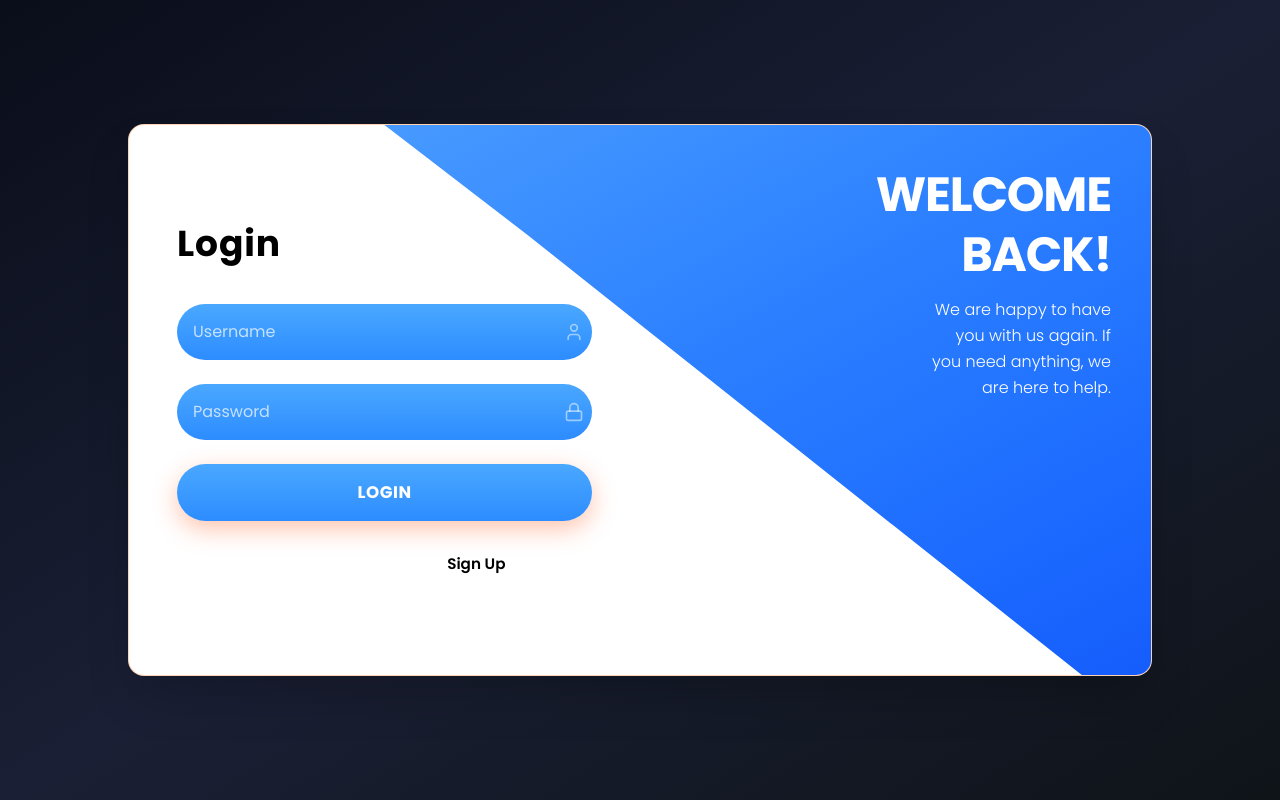
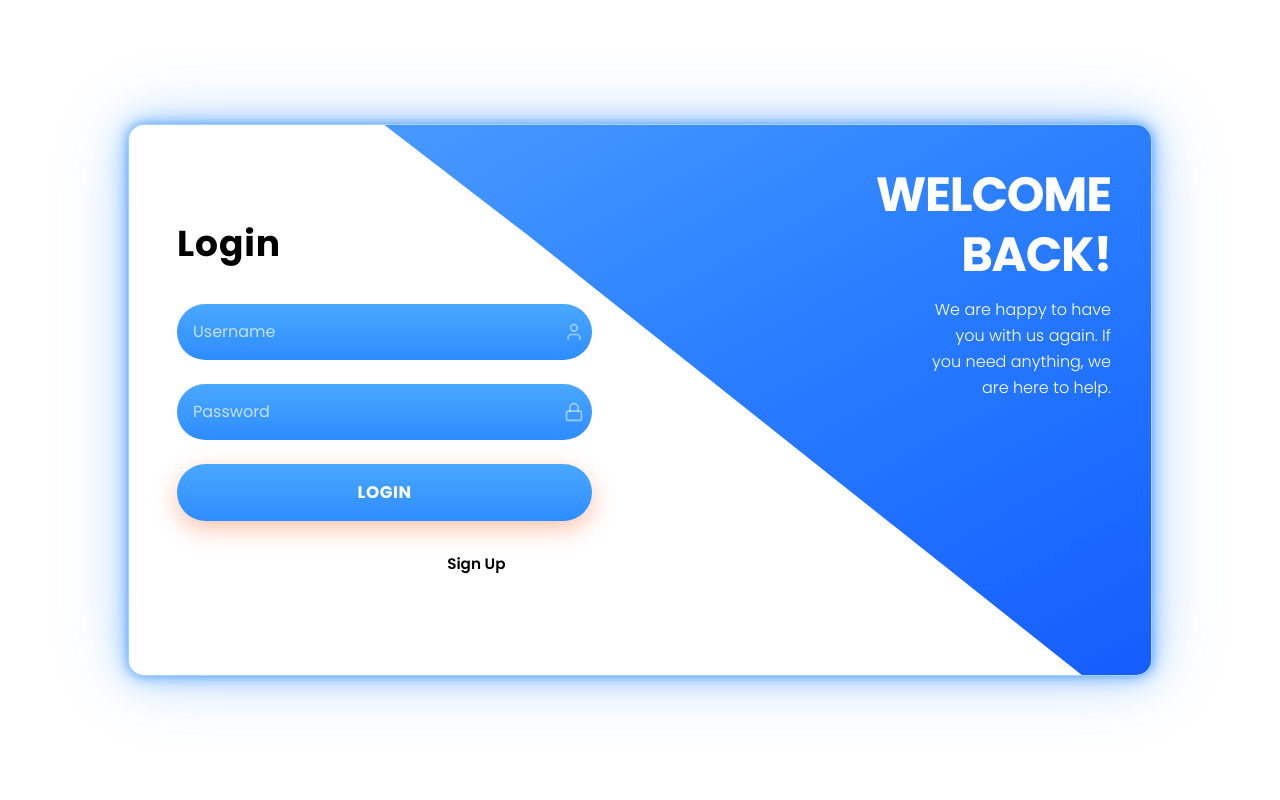
Before and after one commit to navdeeppathan/service-provider-application, a React (Vite) app: page / in a window 1280 px wide. Built offline with nearby package versions, Linux system fonts and the light colour scheme.

Commit message:
second commit2

```diff
--- a/src/App.jsx
+++ b/src/App.jsx
@@ -16,7 +16,7 @@ export default function LoginSignupAnimation() {
   };
 
   return (
-    <div className="min-h-screen bg-gradient-to-br from-[#0a0e1a] via-[#1a1f35] to-[#0f1419] flex items-center justify-center p-4">
+    <div className="min-h-screen  flex items-center justify-center p-4">
       <style>{`
         @keyframes slideIn {
           from {
@@ -178,7 +178,7 @@ export default function LoginSignupAnimation() {
 
       <div className="w-full max-w-5xl">
         <div className="container relative">
-          <div className="relative bg-[#FFFFFF] rounded-2xl overflow-hidden shadow-2xl border border-orange-500/30">
+          <div className="relative bg-[#FFFFFF] rounded-2xl overflow-hidden  border border-[rgba(45,140,255,0.4)] shadow-[0_0_10px_rgba(45,140,255,0.6),0_0_20px_rgba(45,140,255,0.4),0_0_40px_rgba(45,140,255,0.3),0_0_80px_rgba(45,140,255,0.2)]">
             <div className="grid md:grid-cols-2 min-h-[550px] relative">
               {/* Login Form */}
               <div
```
